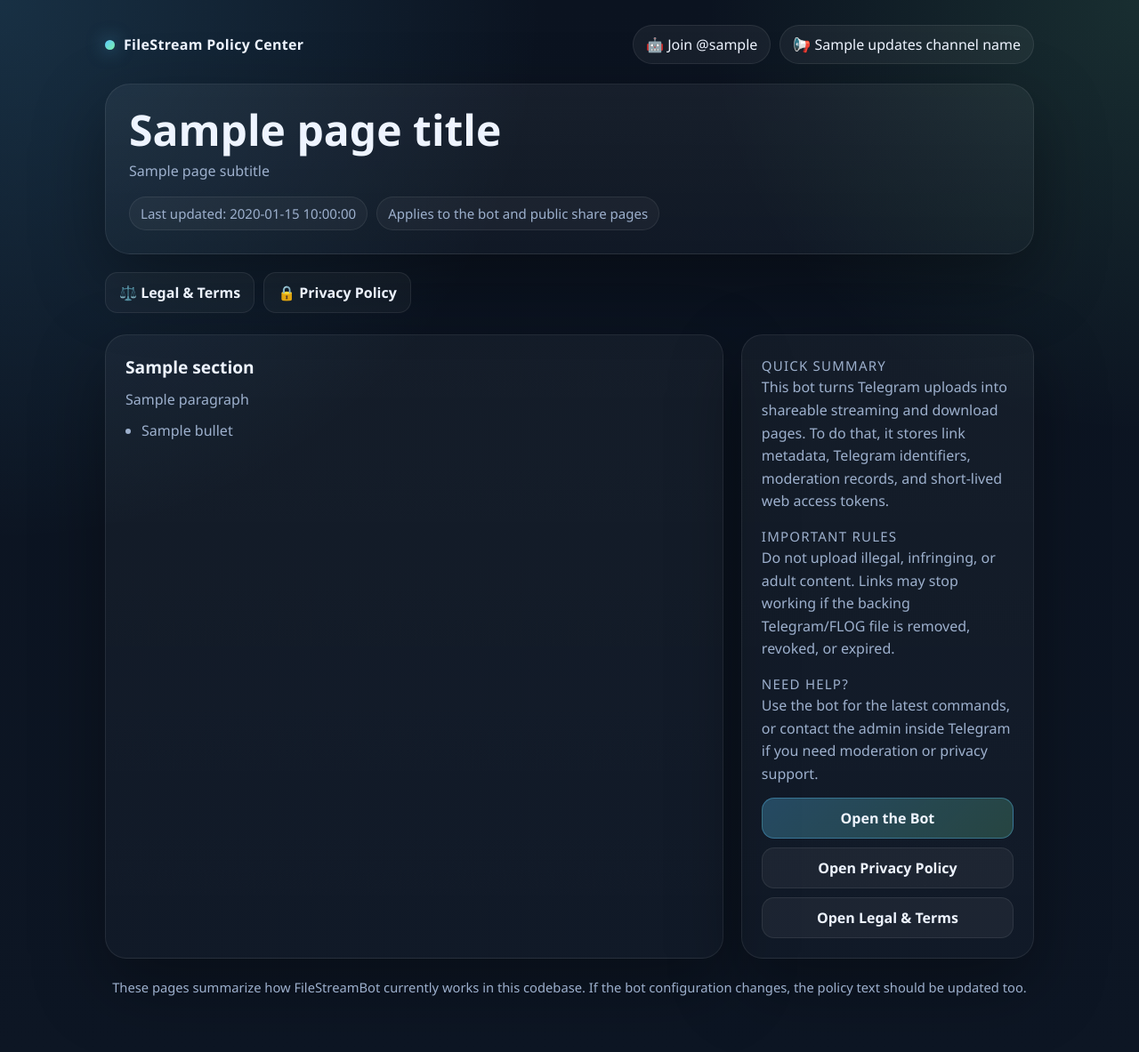
After one commit to DevIsuruSampath/FileStreamBot, a Python web app: template FileStream/template/legal.html in a window 1280 px wide. The commit adds this page. Shown: the whole page at 89% size. Run offline with Jinja, Linux system fonts and the light colour scheme; the template is opened without the code that fills it: most values are stand-ins (such as "Sample title", 1, 10 or a date in 2020).

Commit message:
feat: add legal and privacy pages

```diff
--- a/FileStream/template/folder.html
+++ b/FileStream/template/folder.html
@@ -618,6 +618,7 @@
             </div>
 
             <p class="hint">Report button is always direct (no ads).</p>
+            <p class="hint">🔒 <a href="{{ privacy_url }}">Privacy Policy</a> · ⚖️ <a href="{{ legal_url }}">Legal & Terms</a></p>
         </div>
     </section>
 
--- /dev/null
+++ b/FileStream/template/legal.html
@@ -0,0 +1,321 @@
+<!doctype html>
+<html lang="en">
+<head>
+    <meta charset="utf-8">
+    <meta name="viewport" content="width=device-width,initial-scale=1">
+    <title>{{ page_title }} - FileStream</title>
+    <style>
+        :root {
+            --bg: #0d1624;
+            --card: #142133;
+            --card-soft: #19283d;
+            --text: #eef4ff;
+            --muted: #9db0cd;
+            --line: rgba(255, 255, 255, 0.08);
+            --accent: #5cc8ff;
+            --accent-2: #7bf1a8;
+            --shadow: 0 30px 80px rgba(0, 0, 0, 0.34);
+        }
+
+        * { box-sizing: border-box; }
+
+        body {
+            margin: 0;
+            font-family: "Segoe UI", "Helvetica Neue", sans-serif;
+            background:
+                radial-gradient(circle at top left, rgba(92, 200, 255, 0.16), transparent 35%),
+                radial-gradient(circle at top right, rgba(123, 241, 168, 0.12), transparent 28%),
+                linear-gradient(180deg, #0b1320 0%, var(--bg) 100%);
+            color: var(--text);
+        }
+
+        a {
+            color: var(--accent);
+            text-decoration: none;
+        }
+
+        a:hover { text-decoration: underline; }
+
+        .shell {
+            max-width: 1080px;
+            margin: 0 auto;
+            padding: 28px 18px 48px;
+        }
+
+        .topbar {
+            display: flex;
+            align-items: center;
+            justify-content: space-between;
+            gap: 12px;
+            margin-bottom: 22px;
+            flex-wrap: wrap;
+        }
+
+        .brand {
+            display: inline-flex;
+            align-items: center;
+            gap: 10px;
+            font-weight: 700;
+            letter-spacing: 0.02em;
+        }
+
+        .brand-dot {
+            width: 11px;
+            height: 11px;
+            border-radius: 999px;
+            background: linear-gradient(135deg, var(--accent), var(--accent-2));
+            box-shadow: 0 0 20px rgba(92, 200, 255, 0.6);
+        }
+
+        .link-row {
+            display: flex;
+            gap: 10px;
+            flex-wrap: wrap;
+        }
+
+        .chip {
+            display: inline-flex;
+            align-items: center;
+            gap: 8px;
+            padding: 10px 14px;
+            border-radius: 999px;
+            background: rgba(255, 255, 255, 0.05);
+            border: 1px solid var(--line);
+            color: var(--text);
+        }
+
+        .hero {
+            background: linear-gradient(180deg, rgba(255, 255, 255, 0.05), rgba(255, 255, 255, 0.025));
+            border: 1px solid var(--line);
+            border-radius: 28px;
+            box-shadow: var(--shadow);
+            padding: 26px;
+            margin-bottom: 20px;
+        }
+
+        .hero h1 {
+            margin: 0 0 10px;
+            font-size: clamp(1.8rem, 4vw, 3rem);
+            line-height: 1.05;
+        }
+
+        .hero p {
+            margin: 0;
+            color: var(--muted);
+            font-size: 1rem;
+            max-width: 760px;
+        }
+
+        .meta {
+            margin-top: 18px;
+            display: flex;
+            gap: 10px;
+            flex-wrap: wrap;
+        }
+
+        .meta-tag {
+            padding: 8px 12px;
+            border-radius: 999px;
+            background: rgba(255, 255, 255, 0.04);
+            border: 1px solid var(--line);
+            color: var(--muted);
+            font-size: 0.94rem;
+        }
+
+        .nav {
+            display: flex;
+            gap: 10px;
+            flex-wrap: wrap;
+            margin: 18px 0 24px;
+        }
+
+        .nav a {
+            padding: 11px 15px;
+            border-radius: 14px;
+            border: 1px solid var(--line);
+            background: rgba(255, 255, 255, 0.035);
+            color: var(--text);
+            font-weight: 600;
+        }
+
+        .nav a.active {
+            background: linear-gradient(135deg, rgba(92, 200, 255, 0.22), rgba(123, 241, 168, 0.16));
+            border-color: rgba(92, 200, 255, 0.4);
+        }
+
+        .grid {
+            display: grid;
+            grid-template-columns: minmax(0, 1.9fr) minmax(260px, 0.9fr);
+            gap: 20px;
+        }
+
+        .panel {
+            background: linear-gradient(180deg, rgba(255, 255, 255, 0.04), rgba(255, 255, 255, 0.02));
+            border: 1px solid var(--line);
+            border-radius: 24px;
+            box-shadow: var(--shadow);
+            padding: 22px;
+        }
+
+        .section + .section {
+            margin-top: 20px;
+            padding-top: 20px;
+            border-top: 1px solid var(--line);
+        }
+
+        .section h2 {
+            margin: 0 0 10px;
+            font-size: 1.2rem;
+        }
+
+        .section p {
+            margin: 0 0 10px;
+            color: var(--muted);
+            line-height: 1.65;
+        }
+
+        .section ul {
+            margin: 0;
+            padding-left: 18px;
+            color: var(--muted);
+        }
+
+        .section li + li {
+            margin-top: 7px;
+        }
+
+        .side-card + .side-card {
+            margin-top: 14px;
+        }
+
+        .side-title {
+            margin: 0 0 10px;
+            font-size: 0.94rem;
+            text-transform: uppercase;
+            letter-spacing: 0.08em;
+            color: var(--accent);
+        }
+
+        .side-card p {
+            margin: 0;
+            color: var(--muted);
+            line-height: 1.6;
+        }
+
+        .side-actions {
+            display: flex;
+            flex-direction: column;
+            gap: 10px;
+            margin-top: 14px;
+        }
+
+        .side-actions a {
+            display: inline-flex;
+            align-items: center;
+            justify-content: center;
+            padding: 11px 14px;
+            border-radius: 14px;
+            border: 1px solid var(--line);
+            background: rgba(255, 255, 255, 0.05);
+            color: var(--text);
+            font-weight: 600;
+        }
+
+        .side-actions a.primary {
+            background: linear-gradient(135deg, rgba(92, 200, 255, 0.28), rgba(123, 241, 168, 0.2));
+            border-color: rgba(92, 200, 255, 0.35);
+        }
+
+        .footnote {
+            margin-top: 22px;
+            color: var(--muted);
+            font-size: 0.92rem;
+            text-align: center;
+        }
+
+        @media (max-width: 860px) {
+            .grid {
+                grid-template-columns: 1fr;
+            }
+        }
+    </style>
+</head>
+<body>
+<div class="shell">
+    <div class="topbar">
+        <div class="brand">
+            <span class="brand-dot"></span>
+            <span>FileStream Policy Center</span>
+        </div>
+        <div class="link-row">
+            {% if bot_join_url %}
+            <a class="chip" href="{{ bot_join_url }}">🤖 Join @{{ bot_username }}</a>
+            {% endif %}
+            {% if updates_channel_url %}
+            <a class="chip" href="{{ updates_channel_url }}">📢 {{ updates_channel_name }}</a>
+            {% endif %}
+        </div>
+    </div>
+
+    <section class="hero">
+        <h1>{{ page_title }}</h1>
+        <p>{{ page_subtitle }}</p>
+        <div class="meta">
+            <span class="meta-tag">Last updated: {{ last_updated }}</span>
+            <span class="meta-tag">Applies to the bot and public share pages</span>
+        </div>
+    </section>
+
+    <nav class="nav">
+        <a href="{{ legal_url }}" class="{% if selected_page == 'legal' %}active{% endif %}">⚖️ Legal & Terms</a>
+        <a href="{{ privacy_url }}" class="{% if selected_page == 'privacy' %}active{% endif %}">🔒 Privacy Policy</a>
+    </nav>
+
+    <div class="grid">
+        <section class="panel">
+            {% for section in sections %}
+            <article class="section" id="{{ section.id }}">
+                <h2>{{ section.title }}</h2>
+                {% for paragraph in section.paragraphs %}
+                <p>{{ paragraph }}</p>
+                {% endfor %}
+                {% if section.bullets %}
+                <ul>
+                    {% for bullet in section.bullets %}
+                    <li>{{ bullet }}</li>
+                    {% endfor %}
+                </ul>
+                {% endif %}
+            </article>
+            {% endfor %}
+        </section>
+
+        <aside class="panel">
+            <div class="side-card">
+                <p class="side-title">Quick Summary</p>
+                <p>This bot turns Telegram uploads into shareable streaming and download pages. To do that, it stores link metadata, Telegram identifiers, moderation records, and short-lived web access tokens.</p>
+            </div>
+
+            <div class="side-card">
+                <p class="side-title">Important Rules</p>
+                <p>Do not upload illegal, infringing, or adult content. Links may stop working if the backing Telegram/FLOG file is removed, revoked, or expired.</p>
+            </div>
+
+            <div class="side-card">
+                <p class="side-title">Need Help?</p>
+                <p>Use the bot for the latest commands, or contact the admin inside Telegram if you need moderation or privacy support.</p>
+                <div class="side-actions">
+                    {% if bot_join_url %}
+                    <a class="primary" href="{{ bot_join_url }}">Open the Bot</a>
+                    {% endif %}
+                    <a href="{{ privacy_url }}">Open Privacy Policy</a>
+                    <a href="{{ legal_url }}">Open Legal & Terms</a>
+                </div>
+            </div>
+        </aside>
+    </div>
+
+    <p class="footnote">These pages summarize how FileStreamBot currently works in this codebase. If the bot configuration changes, the policy text should be updated too.</p>
+</div>
+</body>
+</html>
--- a/FileStream/template/play.html
+++ b/FileStream/template/play.html
@@ -609,6 +609,7 @@
             </div>
 
             <p class="hint">💡 Links work as long as the file exists. Report button is always direct.</p>
+            <p class="hint">🔒 <a href="{{ privacy_url }}">Privacy Policy</a> · ⚖️ <a href="{{ legal_url }}">Legal & Terms</a></p>
         </div>
     </section>
 
--- a/FileStream/utils/bot_commands.py
+++ b/FileStream/utils/bot_commands.py
@@ -11,6 +11,7 @@ PUBLIC_COMMANDS = [
     BotCommand("start", "Start the bot"),
     BotCommand("help", "Show help"),
     BotCommand("about", "About this bot"),
+    BotCommand("legal", "Privacy and terms"),
     BotCommand("files", "Browse your files"),
     BotCommand("folders", "Browse your folders"),
     BotCommand("donation", "Support the bot with Stars"),
--- a/FileStream/utils/messages.py
+++ b/FileStream/utils/messages.py
@@ -36,6 +36,7 @@ Links stay active as long as the original file exists. Adult content isn't allow
 • <code>/start</code> — Welcome screen 👋
 • <code>/help</code> — You're here! 📖
 • <code>/about</code> — About this bot ℹ️
+• <code>/legal</code> — Privacy & terms ⚖️
 • <code>/files</code> — Browse your uploads 📂
 • <code>/folders</code> — Manage your folders 📁
 • <code>/donation</code> — Support the bot with Stars ⭐
```
Also changed, not shown: FileStream/bot/plugins/callback.py (+9 -1 lines), FileStream/bot/plugins/start.py (+15 -0 lines), FileStream/server/stream_routes.py (+11 -0 lines), FileStream/utils/legal.py (added, +168 -0 lines), FileStream/utils/render_template.py (+17 -0 lines), FileStream/utils/translation.py (+28 -0 lines).
